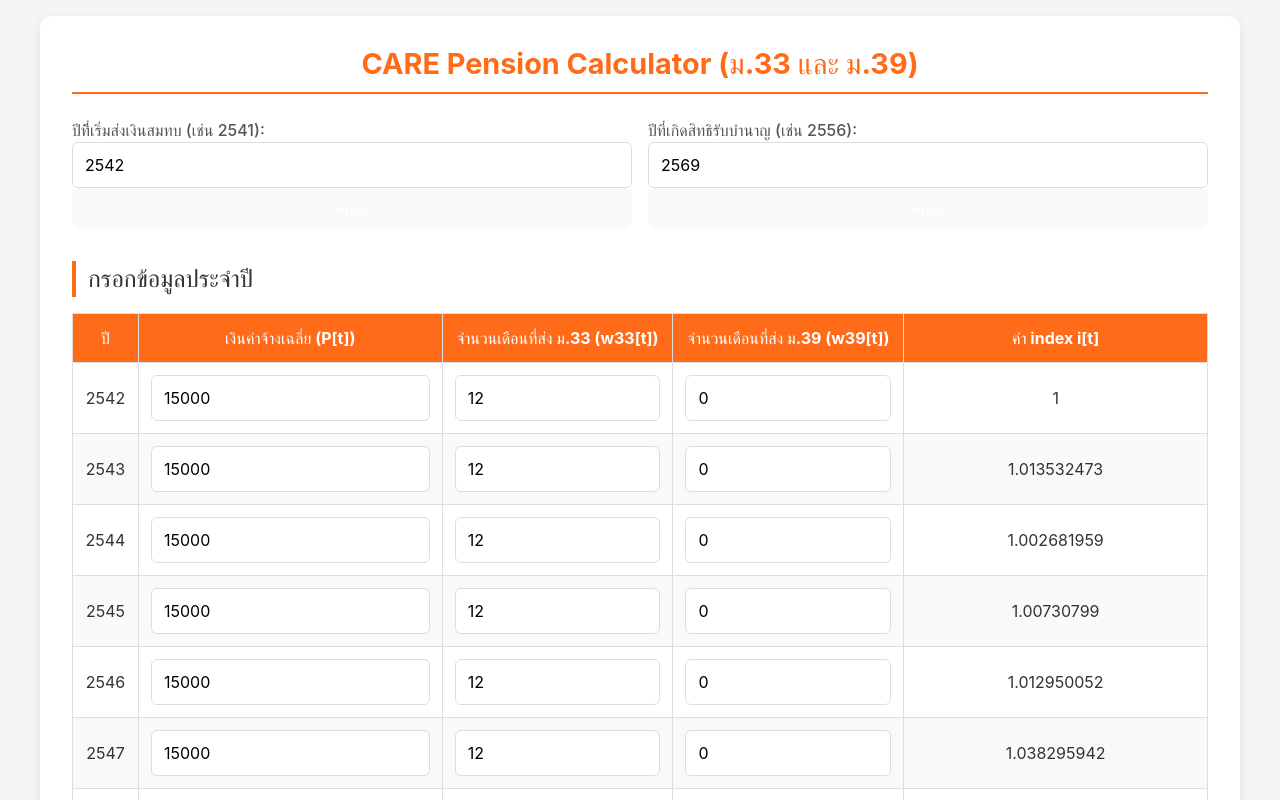
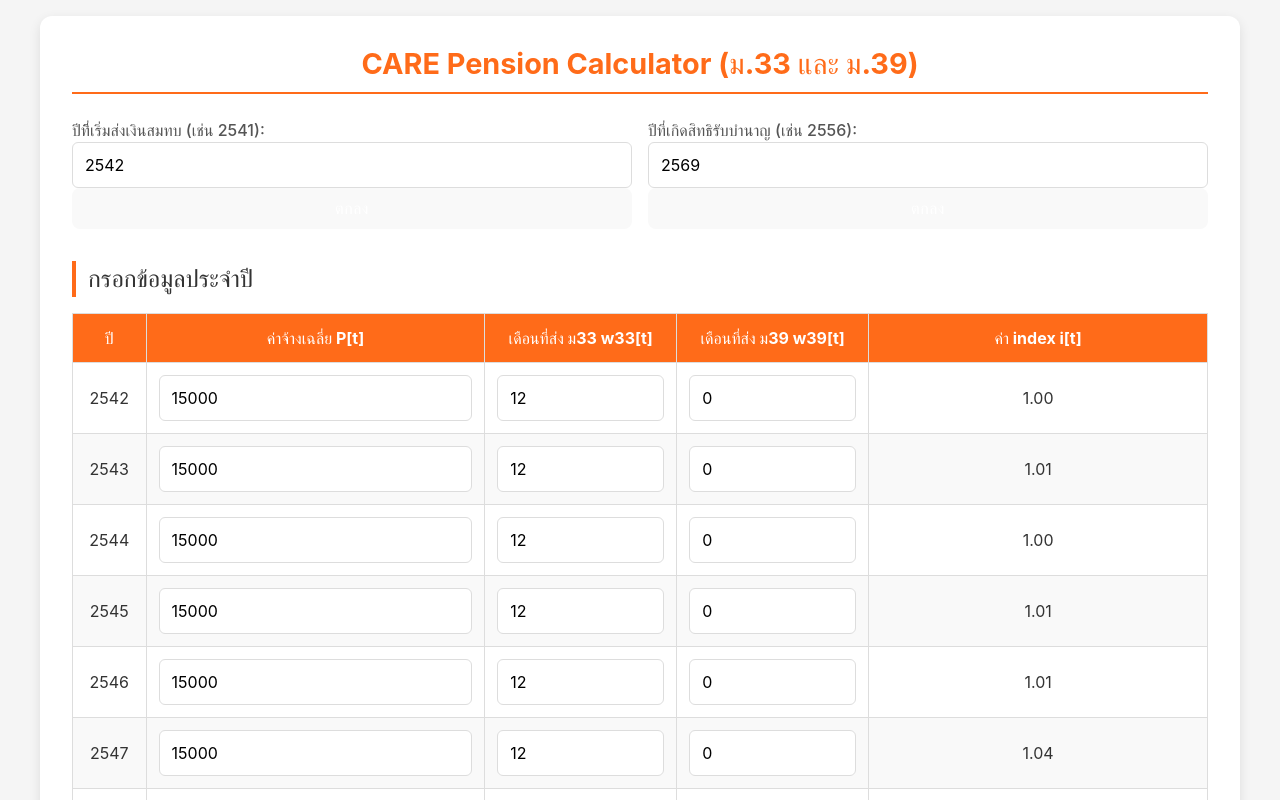
Before and after one commit to 44REAM/care-sso, a React (Vite) app: page / in a window 1280 px wide. Shown: the top 800 px of the page. Built offline with nearby package versions, Linux system fonts and the light colour scheme.

Commit message:
fix download and round number

```diff
--- a/src/App.tsx
+++ b/src/App.tsx
@@ -549,9 +549,9 @@ const CAREPensionCalculator: React.FC = () => {
 						<thead className="bg-gray-100">
 							<tr>
 								<th className="p-2 border">ปี</th>
-                <th className="p-2 border">เงินค่าจ้างเฉลี่ย (P[t])</th>
-                <th className="p-2 border">จำนวนเดือนที่ส่ง ม.33 (w33[t])</th>
-                <th className="p-2 border">จำนวนเดือนที่ส่ง ม.39 (w39[t])</th>
+								<th className="p-2 border">ค่าจ้างเฉลี่ย P[t]</th>
+								<th className="p-2 border">เดือนที่ส่ง ม33 w33[t]</th>
+								<th className="p-2 border">เดือนที่ส่ง ม39 w39[t]</th>
 								<th className="p-2 border">ค่า index i[t]</th>
 							</tr>
 						</thead>
@@ -562,7 +562,7 @@ const CAREPensionCalculator: React.FC = () => {
 									<td className="p-2 border">
 										<input
 											type="number"
-                      className="w-full p-1 border rounded"
+											className="w-24 sm:w-full p-1 border rounded text-right"
 											value={moneyData[yr] || 0}
 											onChange={(e) =>
 												setMoneyData({
@@ -571,6 +571,7 @@ const CAREPensionCalculator: React.FC = () => {
 												})
 											}
 											min="1"
+											inputMode="numeric"
 										/>
 									</td>
 									<td className="p-2 border">
@@ -584,6 +585,7 @@ const CAREPensionCalculator: React.FC = () => {
 											min="0"
 											max="12"
 											step="1"
+											inputMode="numeric"
 										/>
 									</td>
 									<td className="p-2 border">
@@ -597,11 +599,12 @@ const CAREPensionCalculator: React.FC = () => {
 											min="0"
 											max="12"
 											step="1"
+											inputMode="numeric"
 										/>
 									</td>
 									<td className="p-2 border">
 										{(staticData[yr] && staticData[yr].i !== null && parseInt(yr) < 2568) ? (
-                      <span>{staticData[yr].i}</span>
+											<span>{staticData[yr].i.toFixed(2)}</span>
 										) : (
 											<input
 												type="number"
@@ -611,6 +614,7 @@ const CAREPensionCalculator: React.FC = () => {
 												onChange={(e) => handleRateDataChange(yr, e.target.value)}
 												min="1"
 												placeholder="Enter i (≥ 1)"
+												inputMode="numeric"
 											/>
 										)}
 									</td>
@@ -639,17 +643,17 @@ const CAREPensionCalculator: React.FC = () => {
 					<div className="grid grid-cols-1 md:grid-cols-3 gap-4 mb-4">
 						<div className="bg-blue-50 p-4 rounded-lg border border-blue-200">
 							<h3 className="text-lg font-medium text-gray-700 mb-2">ฐานเงินบำนาญ</h3>
-              <p className="text-2xl font-bold text-blue-800">{result.finalCombinedAmount.toFixed(2)}</p>
-              <p className="text-sm text-gray-600">ค่าถ่วงน้ำหนักระหว่าง ม.33 และ ม.39</p>
+							<p className="text-2xl font-bold text-blue-800">{result.finalCombinedAmount.toFixed(0)} บาท</p>
+							<p className="text-sm text-gray-600">ค่าเฉลี่ยถ่วงน้ำหนักระหว่าง ม.33 และ ม.39</p>
 						</div>
 						<div className="bg-green-50 p-4 rounded-lg border border-green-200">
 							<h3 className="text-lg font-medium text-gray-700 mb-2">เปอร์เซนต์เงินบำนาญ</h3>
-              <p className="text-2xl font-bold text-purple-800">{(result.pensionPercentage* 100).toFixed(3)}%</p>
+							<p className="text-2xl font-bold text-purple-800">{(result.pensionPercentage * 100).toFixed(2)}%</p>
 							<p className="text-sm text-gray-600">จำนวนเดือนสะสมทั้งหมด: {result.totalCumMonths[result.years[result.years.length - 1]]}</p>
 						</div>
 						<div className="bg-purple-50 p-4 rounded-lg border border-purple-200">
 							<h3 className="text-lg font-medium text-gray-700 mb-2">จำนวนเงินบำนาญ</h3>
-              <p className="text-2xl font-bold text-purple-800">{result.pensionAmount.toFixed(2)}</p>
+							<p className="text-2xl font-bold text-purple-800">{result.pensionAmount.toFixed(0)} บาท</p>
 						</div>
 					</div>
 
@@ -666,11 +670,11 @@ const CAREPensionCalculator: React.FC = () => {
 								<thead className="bg-gray-100">
 									<tr>
 										<th className="p-2 border">ปี</th>
-                    <th className="p-2 border">ReValue(t)</th>
-                    <th className="p-2 border">AdjustedAmount(t)</th>
+										<th className="p-2 border">ReValue33(t)</th>
+										<th className="p-2 border">AdjustedAmount33(t)</th>
 										<th className="p-2 border">DiscountFactor(t)</th>
-                    <th className="p-2 border">จำนวนเดือนสะสม ม.33 (W33)</th>
-                    <th className="p-2 border">จำนวนเดือนสะสม ม.39 (W39)</th>
+										<th className="p-2 border">จำนวนเดือนสะสม ม.33 W33</th>
+										<th className="p-2 border">จำนวนเดือนสะสม ม.39 W39</th>
 									</tr>
 								</thead>
 								<tbody>
@@ -690,7 +694,7 @@ const CAREPensionCalculator: React.FC = () => {
 					)}
 					<a
 						href="src/asset/CARE_SSO_v2.0pdf"
-            download
+						download ="CARE_SSO_v2.0.pdf"
 						className="download-button"
 						style={{
 							fontSize: "20px",
```
Also changed, not shown: 1 other file (tests, documents, lock files or other folders). Lines whose indentation alone changed are shown as unchanged.
